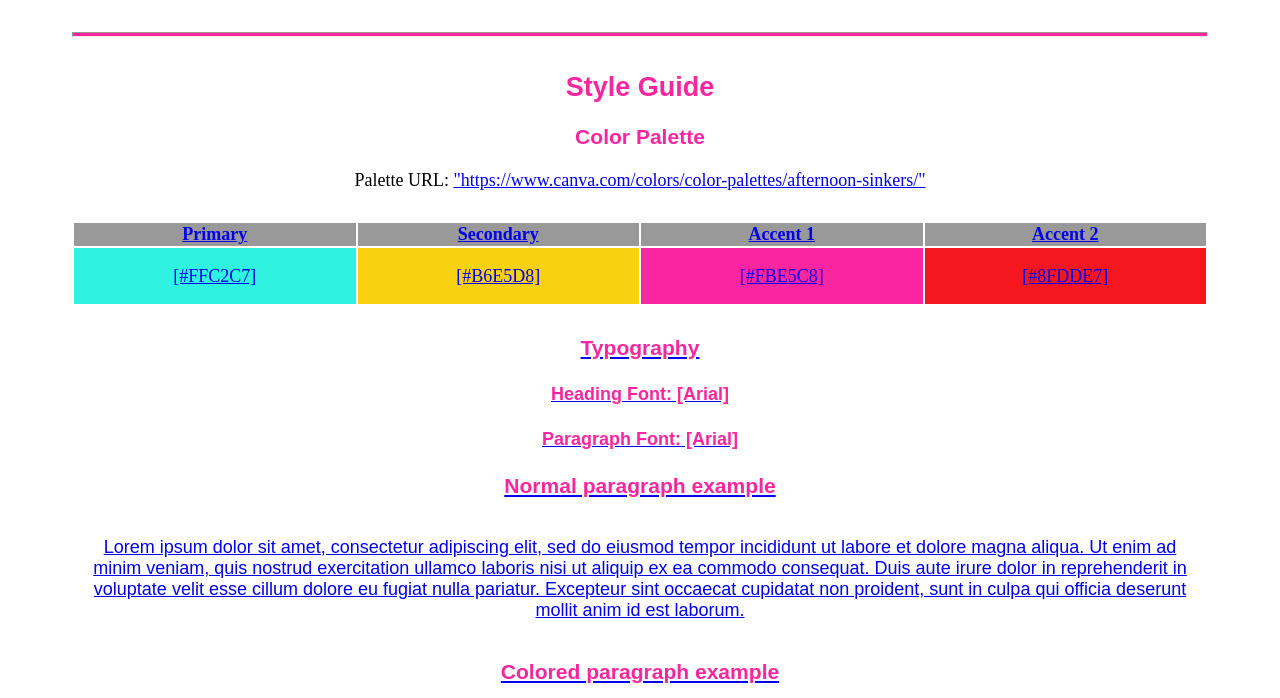
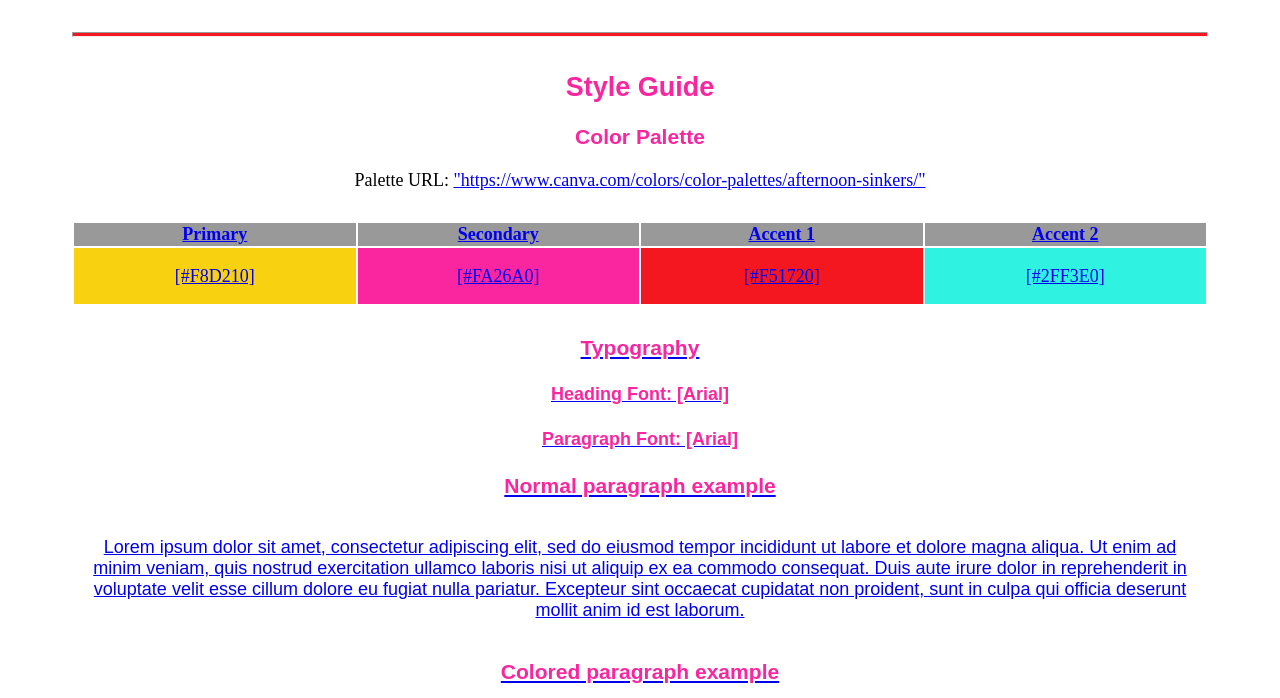
Before and after one commit to PeachyBywater/WDD130, a plain HTML site: page mentalhealthsite/site-plan.html in a window 1280 px wide. Shown: the part 1382-2080 px from the top of the page. Drawn offline with Linux system fonts and the light colour scheme; a web font is replaced by a local one.

Commit message:
WAM SITE PLAN

```diff
--- a/mentalhealthsite/site-plan.html
+++ b/mentalhealthsite/site-plan.html
@@ -58,7 +58,7 @@
       <table class="colors">
         <tr><th>Primary</th><th>Secondary</th><th>Accent 1</th><th>Accent 2</th></tr>
         <!-- Replace the numbers in the boxes below with your hex color codes. Then switch to the site-plan.css file and change your colors there as well. -->
-        <tr><td class="primary">[#FFC2C7]</td><td class="secondary">[#B6E5D8]</td><td class="accent1">[#FBE5C8]</td><td class="accent2">[#8FDDE7]</td></tr>
+        <tr><td class="primary">[#F8D210]</td><td class="secondary">[#FA26A0]</td><td class="accent1">[#F51720]</td><td class="accent2">[#2FF3E0]</td></tr>
       </table>
 
       <!-- ------------------------Step 9------------------------------ -->
--- a/mentalhealthsite/styles/site-plan.css
+++ b/mentalhealthsite/styles/site-plan.css
@@ -5,10 +5,10 @@ Fonts are separated by a | */
 
 :root {
   /* change the values below to your colors from your palette */
-  --primary-color: #2FF3E0 ;
-  --secondary-color: #F8D210 ;
-  --accent1-color: #FA26A0;
-  --accent2-color: #F51720;
+  --primary-color: #F8D210 ;
+  --secondary-color: #FA26A0 ;
+  --accent1-color: #F51720;
+  --accent2-color: #2FF3E0;
 
   /* change the values below to your chosen font(s) */
   --heading-font: "Arial", "Helvetica";
```
Also changed, not shown: 2 other files.
